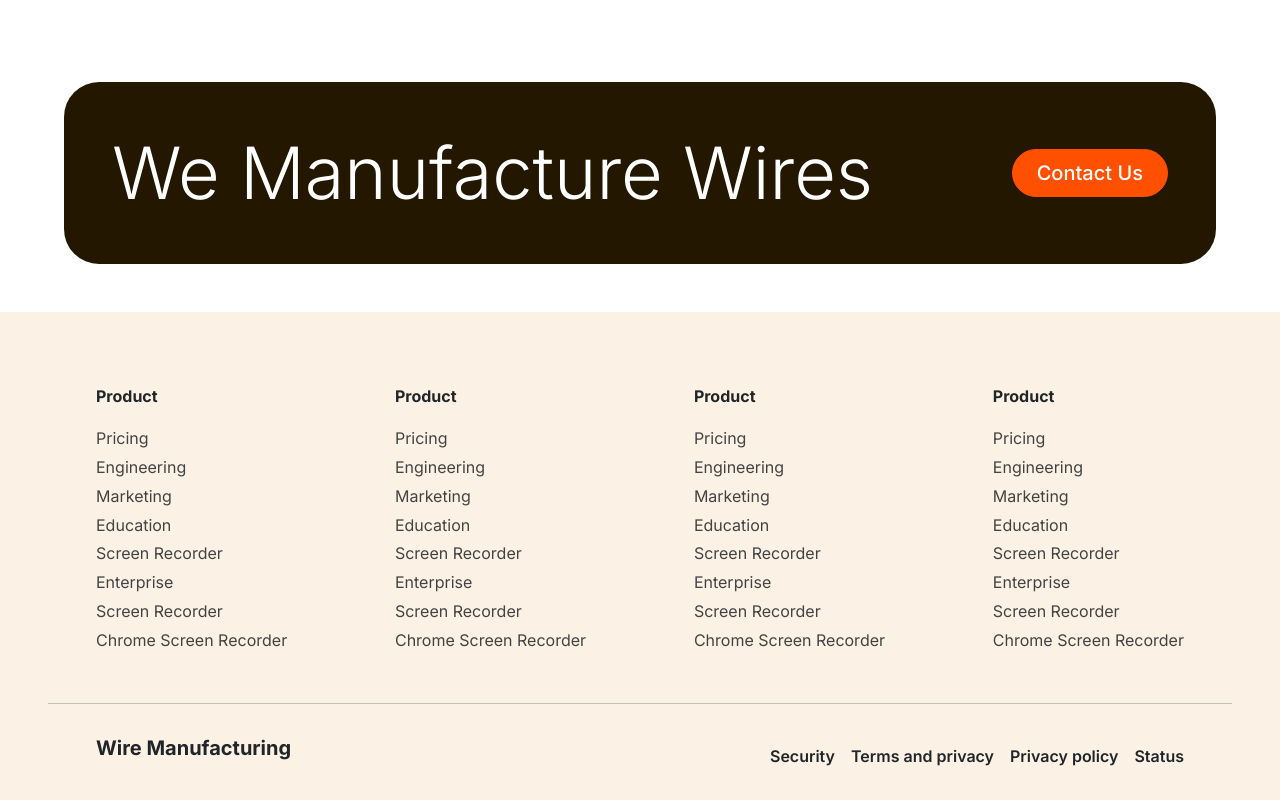
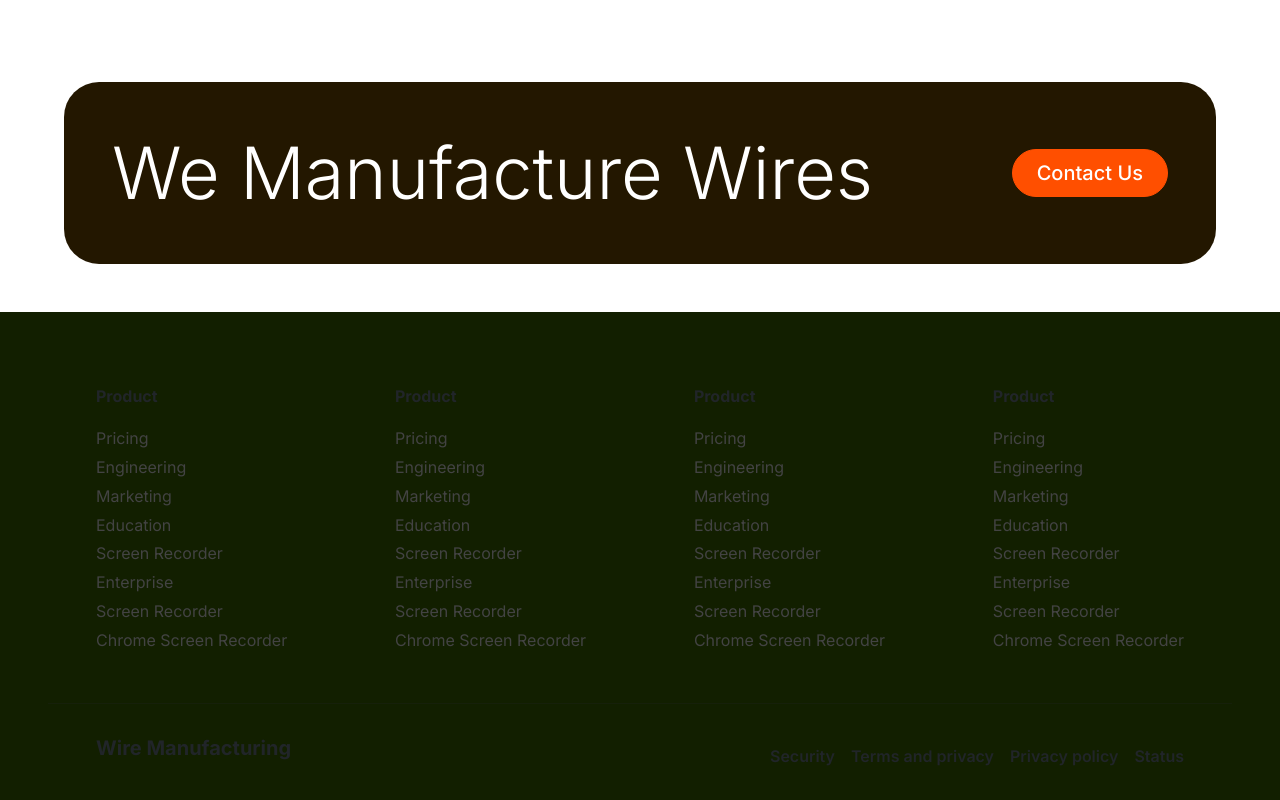
Before and after one commit to vizeerr/wiremanufacture, a plain HTML site: page index.html in a window 1280 px wide. Shown: the part 3604-4404 px from the top of the page. Drawn offline with nearby package versions, Linux system fonts and the light colour scheme.

Commit message:
footer v2

```diff
--- a/index.html
+++ b/index.html
@@ -320,7 +320,7 @@
       </div>
 
         <!-- footer -->
-        <footer class="px-5 pt-4 pb-3 mt-5 " style="background-color: #fbf2e5">
+        <footer class="px-5 pt-4 pb-3 mt-5 " style="background-color: #121f00">
           <div class="d-flex p-5  pb-3 justify-content-between">
             <div>
               <p class="fw-bold">Product</p>
```
